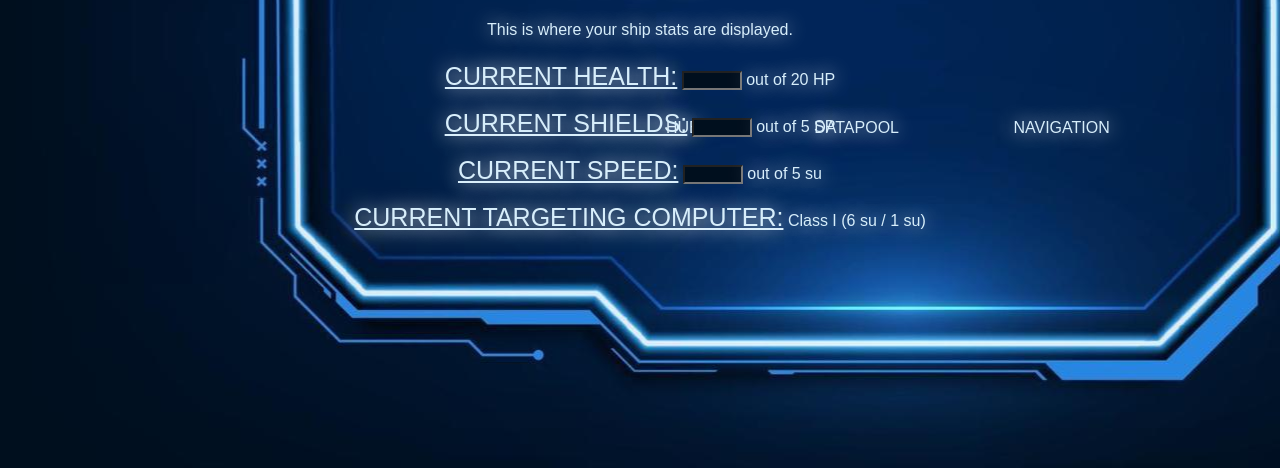
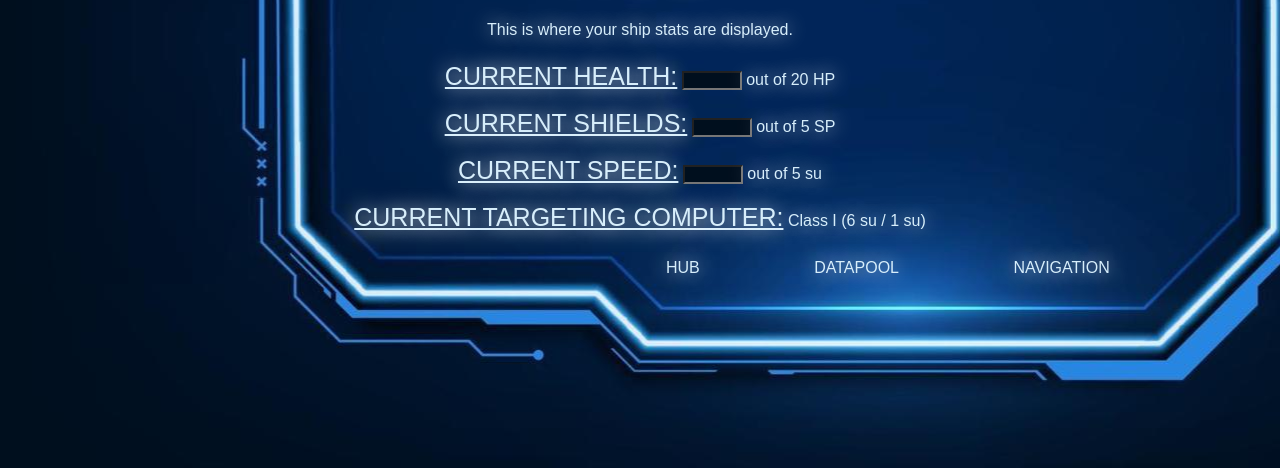
Before and after one commit to Ethan-Trapolino/CAPSTONE_PROJECT, a plain HTML site: page index.html in a window 1280 px wide. Shown: the part 332-800 px from the top of the page. Drawn offline with Linux system fonts and the light colour scheme.

Commit message:
Update style.css
Reverting HUD back

```diff
--- a/style.css
+++ b/style.css
@@ -178,8 +178,6 @@ grad2  {
 }
 
 .lower{
-    width: 100vw;
-    height: 100vh;
     z-index: -100;
 }
 
```
